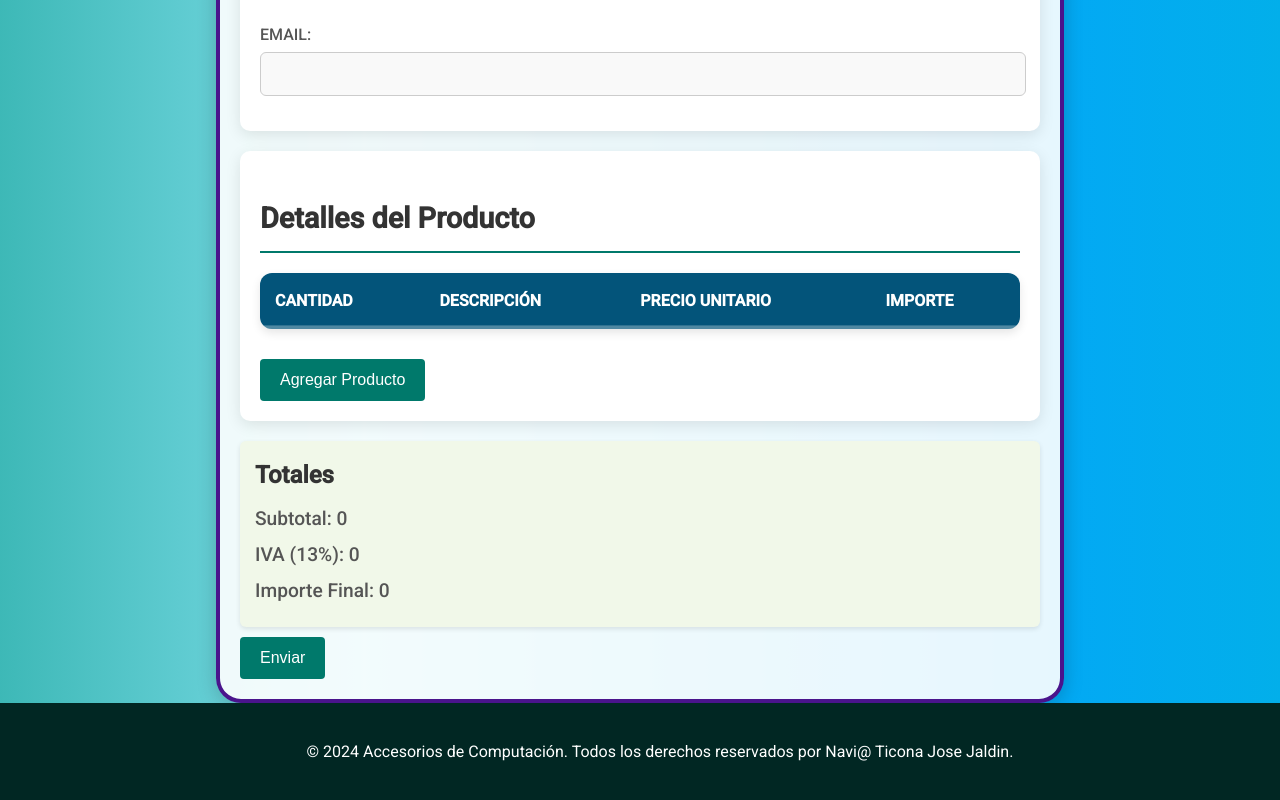
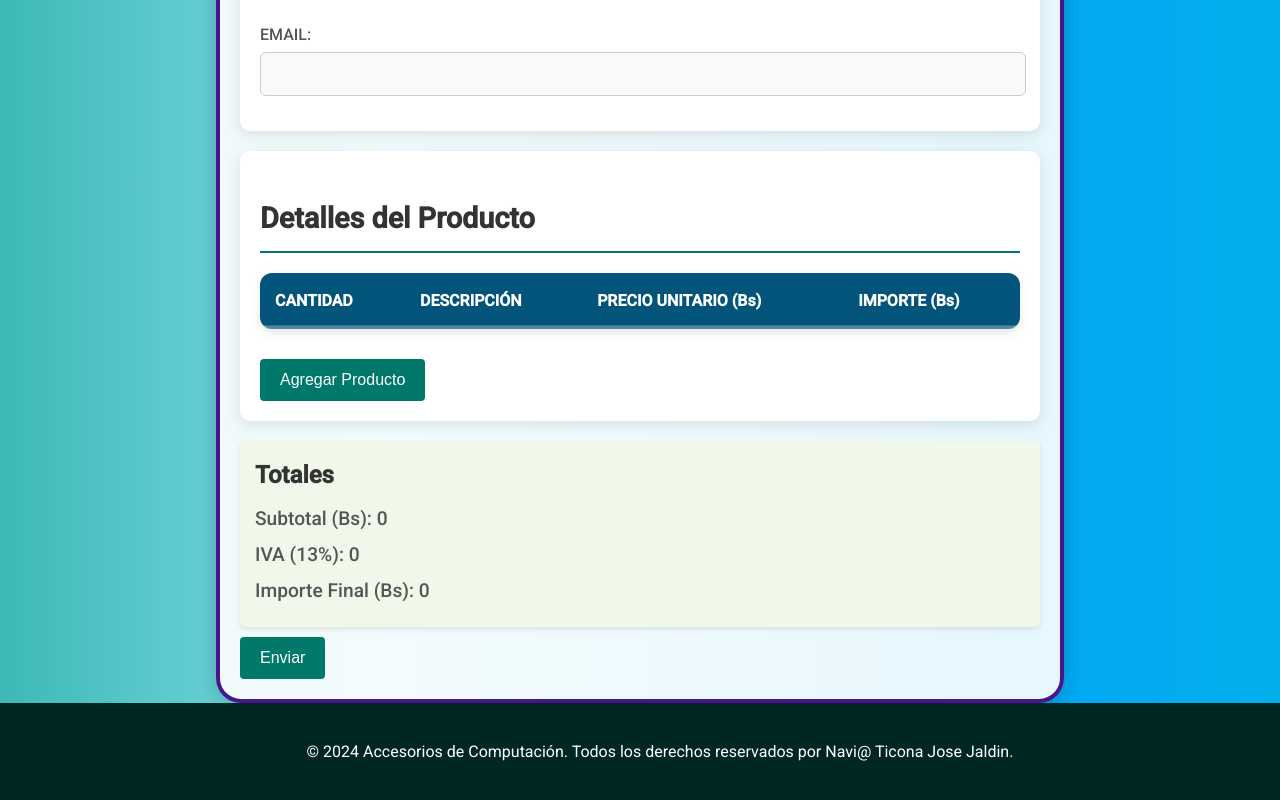
Before and after one commit to jjnavia/hostng, a plain HTML site: page index.html in a window 1280 px wide. Shown: the part 836-1636 px from the top of the page. Drawn offline with Linux system fonts and the light colour scheme.

Commit message:
Update index.html

```diff
--- a/index.html
+++ b/index.html
@@ -232,6 +232,8 @@ tr:nth-child(even) td {
     </style>
 </head>
 <body>
+</head>
+<body>
     <header>
         <h1>Accesorios de Computación</h1>
         <h2>Bienvenido a nuestra tienda</h2>
@@ -263,12 +265,11 @@ tr:nth-child(even) td {
                         <tr>
                             <th>CANTIDAD</th>
                             <th>DESCRIPCIÓN</th>
-                            <th>PRECIO UNITARIO</th>
-                            <th>IMPORTE</th>
+                            <th>PRECIO UNITARIO (Bs)</th>
+                            <th>IMPORTE (Bs)</th>
                         </tr>
                     </thead>
                     <tbody>
-
                     </tbody>
                 </table>
                 <button type="button" onclick="agregarProducto()">Agregar Producto</button>
@@ -276,9 +277,9 @@ tr:nth-child(even) td {
 
             <div class="totales">
                 <h2>Totales</h2>
-                <p>Subtotal: <span id="subtotal">0</span></p>
+                <p>Subtotal (Bs): <span id="subtotal">0</span></p>
                 <p>IVA (13%): <span id="iva">0</span></p>
-                <p>Importe Final: <span id="importeFinal">0</span></p>
+                <p>Importe Final (Bs): <span id="importeFinal">0</span></p>
             </div>
 
             <button type="submit">Enviar</button>
@@ -303,6 +304,7 @@ tr:nth-child(even) td {
                         <option value="2160" data-precio="2160">Gaming Monitor 34" Curved WQHD 3440×1440</option>
                         <option value="150" data-precio="150">Auriculares inalámbricos Gaming Headset Display</option>
                         <option value="180" data-precio="180">Cámara Web HD 1080p</option>
+                        <option value="225" data-precio="225">Parlantes de Escritorio HY-218</option>
                     </select>
                     <div class="imagenProducto" style="margin-top: 5px;"></div>
                 </td>
@@ -320,7 +322,7 @@ tr:nth-child(even) td {
 
             const imagenDiv = row.querySelector('.imagenProducto');
             let imagenSrc = '';
-
+            // Asignar imagenes según el producto seleccionado
             if (select.value == "200") {
                 imagenSrc = 'accesorios/teclado.jpg';
             } else if (select.value == "310") {
@@ -333,6 +335,8 @@ tr:nth-child(even) td {
                 imagenSrc = 'accesorios/auriculares2.webp';
             } else if (select.value == "180") {
                 imagenSrc = 'accesorios/camara.jpg';
+            } else if (select.value == "225") {
+                imagenSrc = 'accesorios/parlantes.jpg';
             }
 
             if (imagenSrc) {
@@ -408,4 +412,6 @@ tr:nth-child(even) td {
         }
     </script>
 </body>
+
+
 </html>
```
